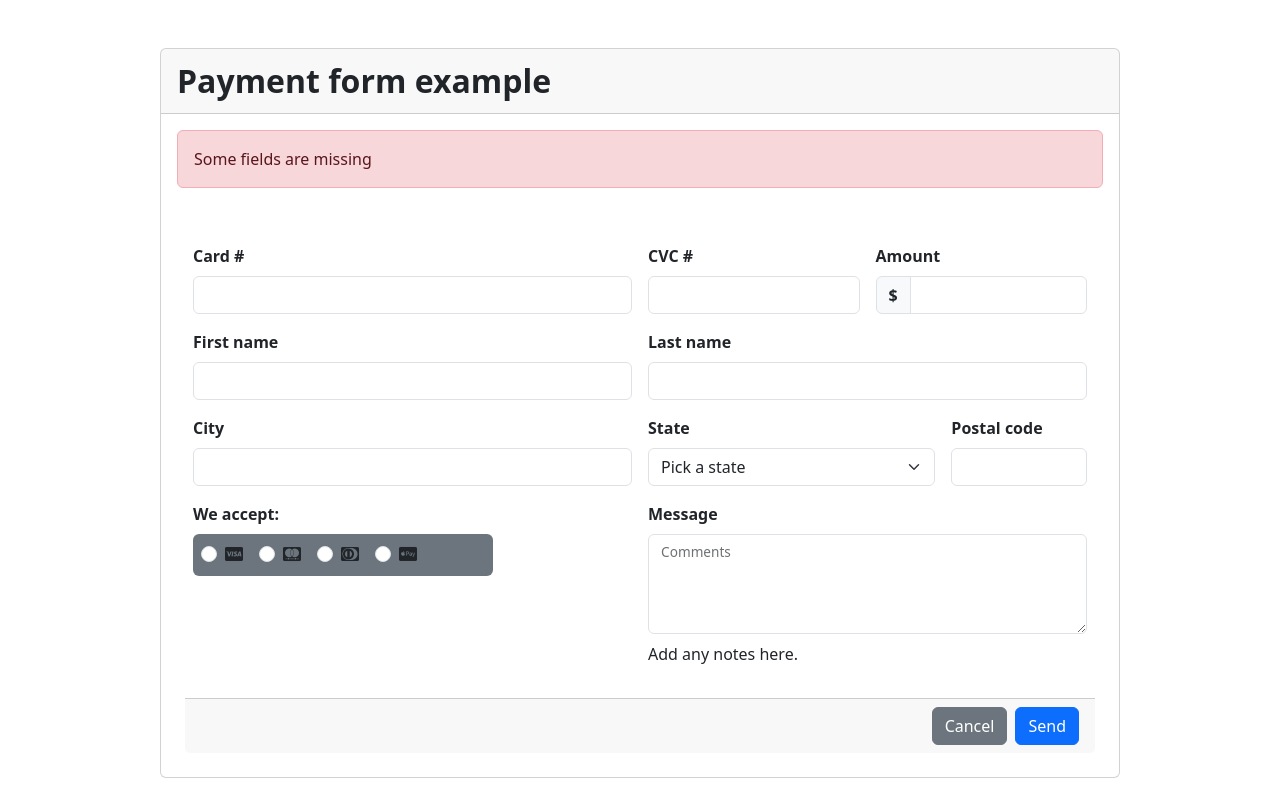
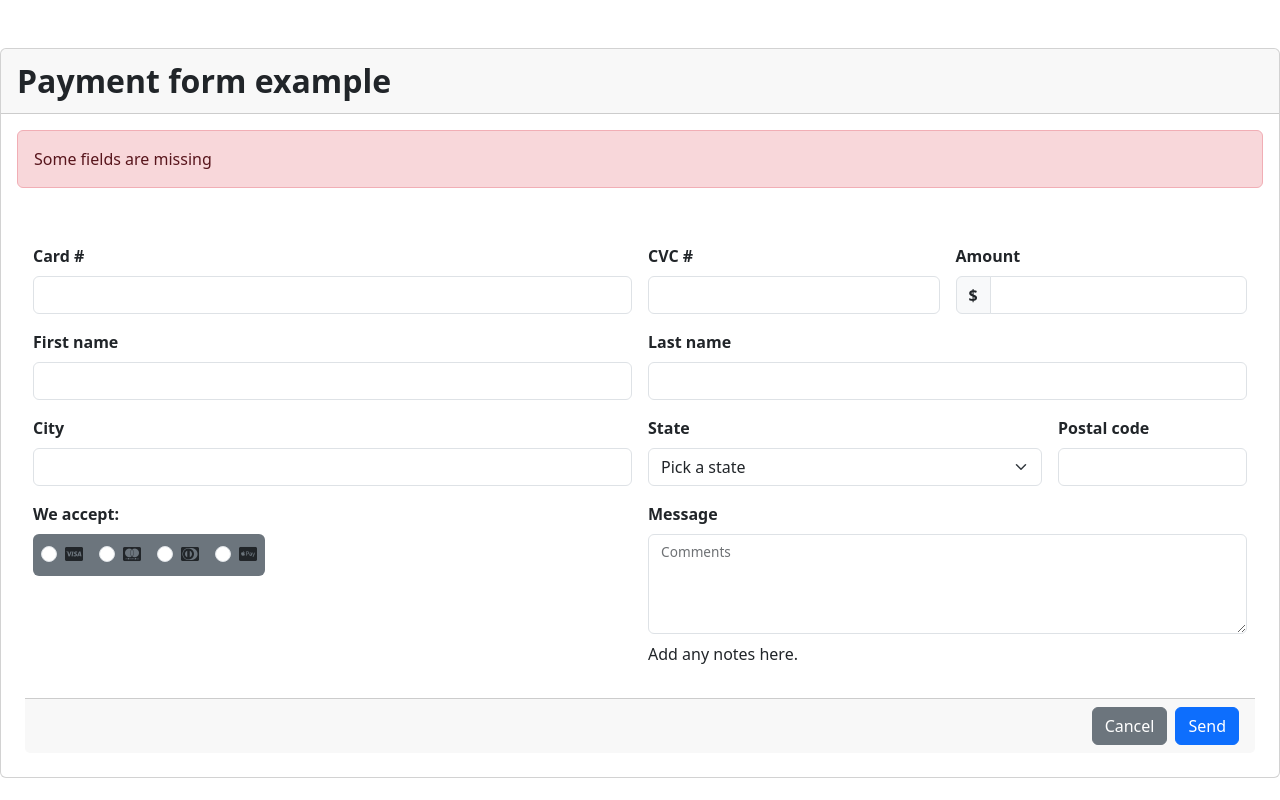
Before and after one commit to 4GeeksAcademy/formulario-spain-fs-pt-85-NC, a plain HTML site: page index.html in a window 1280 px wide. Drawn offline with nearby package versions, Linux system fonts and the light colour scheme.

Commit message:
formulario

```diff
--- a/index.html
+++ b/index.html
@@ -6,10 +6,10 @@
     <title>Form HTML</title>
     <link href="https://cdn.jsdelivr.net/npm/bootstrap@5.3.3/dist/css/bootstrap.min.css" rel="stylesheet" integrity="sha384-QWTKZyjpPEjISv5WaRU9OFeRpok6YctnYmDr5pNlyT2bRjXh0JMhjY6hW+ALEwIH" crossorigin="anonymous">
     <link rel="stylesheet" href="https://cdnjs.cloudflare.com/ajax/libs/font-awesome/6.6.0/css/all.min.css">
-    <link rel="stylesheet" type="text/css" href="style.css">
+
   </head>
   <body>
-    <div class="card text-start w-75 mx-auto mt-5">
+    <div class="card text-start w-100 w-md-75 mx-auto mt-5">
       <div class="card-header fs-2">
         <strong> Payment form example</strong>
       </div>
@@ -60,7 +60,7 @@
       </div>
       <div class="col-md-6">
         <p class="mb-2"><strong>We accept:</strong></p>
-        <div class="payment-container d-inline-flex gap-3 bg-secondary p-2 rounded mx-auto">
+        <div class="d-inline-flex flex-wrap justify-content-start gap-3 bg-secondary p-2 rounded">
           <div class="form-check">
             <input class="form-check-input" type="radio" id="gridCheck1" name="payment" value="visa">
             <label class="form-check-label" for="gridCheck1">
--- a/style.css
+++ /dev/null
@@ -1,5 +0,0 @@
-.payment-container {
-    max-width: 300px;
-    width: 100%;
-    margin: 0 auto;
-}
```
